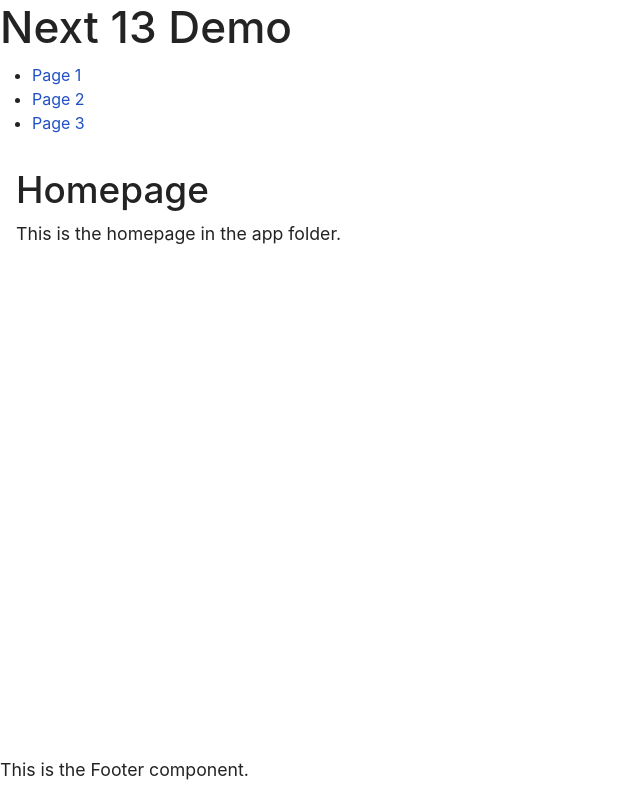
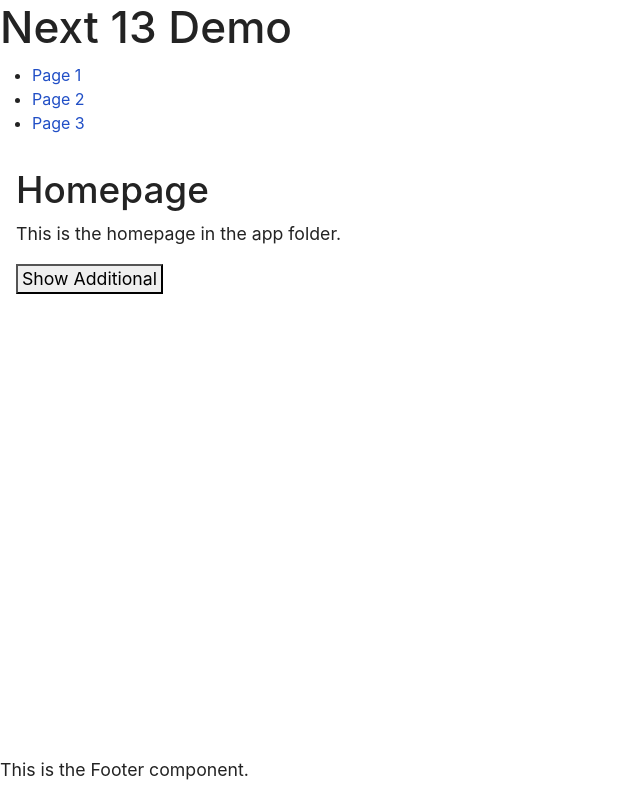
Before and after one commit to mike14747/next-13, a Next.js app: page / in a window 1280 px wide. Shown: the whole page, without its empty margins (0-640 px from the left). Built offline with nearby package versions, Linux system fonts and the light colour scheme.

Commit message:
Added content to the homepage to wrote tests for.

```diff
--- a/app/page.js
+++ b/app/page.js
@@ -1,4 +1,11 @@
+'use client';
+
+import { useState } from 'react';
+import Link from 'next/link';
+
 export default function Page() {
+    const [showAdditional, setShowAdditional] = useState(false);
+
     return (
         <>
             <h2>Homepage</h2>
@@ -6,7 +13,21 @@ export default function Page() {
             <p>
                 This is the homepage in the app folder.
             </p>
+
+            <p>
+                {showAdditional
+                    ? <button onClick={() => setShowAdditional(false)}>Hide Additional</button>
+                    : <button onClick={() => setShowAdditional(true)}>Show Additional</button>
+                }
+            </p>
+
+            {showAdditional &&
+                <p>
+                    <Link href="/page1">
+                        This will only be shown when enabled.
+                    </Link>
+                </p>
+            }
         </>
-
     );
 }
```
